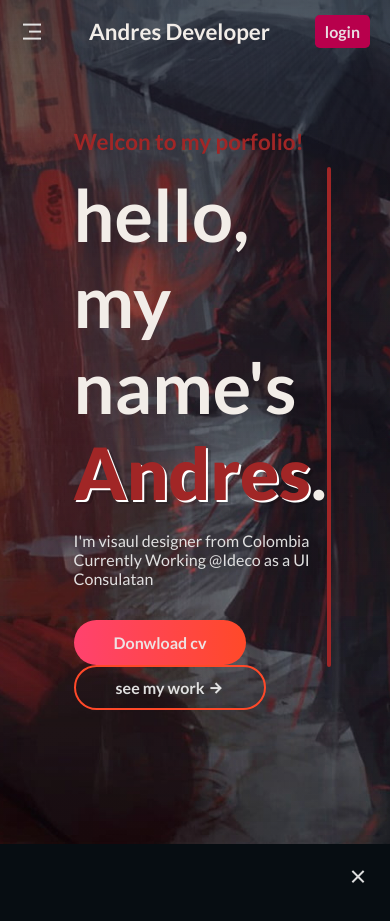
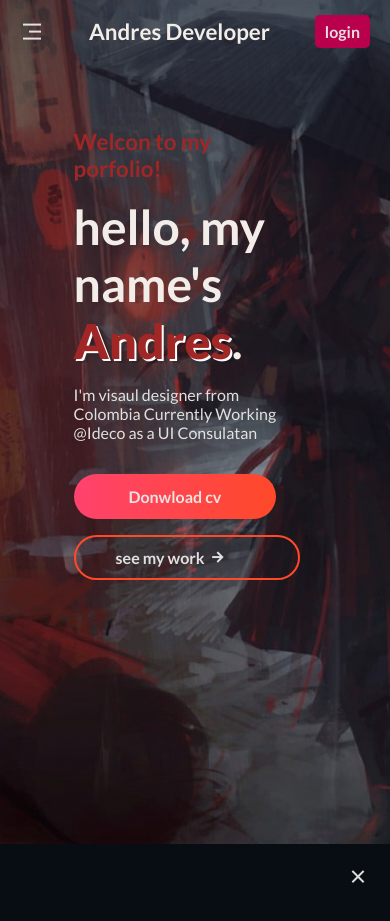
Before and after one commit to codewithandres/-51DayCode-Responsive-Website-with-Login---Registration-Form, a plain HTML site: page index.html in a window 390 px wide. Drawn offline with nearby package versions, Linux system fonts and the light colour scheme; grey boxes are pictures that could not be loaded.

Commit message:
agregado estilos adaptables

```diff
--- a/css/main.css
+++ b/css/main.css
@@ -380,6 +380,7 @@ header {
 
         .buttons {
             margin-top: 1em;
+            display: flex;
 
             button {
                 padding: .8em 2.5em;
@@ -405,10 +406,16 @@ header {
                     padding: .7em 2.5em;
                     background-color: transparent;
                     border: 2px solid hsl(9, 100%, 58%);
+                    display: flex;
+                    align-items: center;
 
-                    &:hover>i {
+                    &:hover i {
+                        transform: translateX(15px);
+                    }
 
-                        transform: translateY(30px);
+                    i {
+                        margin-left: .3em;
+                        transition: transform 200ms cubic-bezier(0.175, 0.885, 0.32, 1.275);
                     }
                 }
             }
@@ -449,6 +456,30 @@ header {
 
 }
 
+@media screen and (max-width: 900px) {
+    .main {
+        .section--container {
+            .section--info {
+                padding-right: 1em;
+
+                h2 {
+                    font-size: 3em;
+                }
+
+                .buttons {
+                    flex-direction: column;
+                    gap: 1em;
+
+                }
+            }
+
+            .section--img {
+                display: none;
+            }
+        }
+    }
+}
+
 @media screen and (max-width: 800px) {
 
     .navbar :is(.menu-btn, .links .close-btn) {
--- a/index.html
+++ b/index.html
@@ -123,9 +123,7 @@
                     <button>Donwload cv</button>
                     <button>
                         see my work
-                        <span>
-                            <i class="ri-arrow-right-line"></i>
-                        </span>
+                        <i class="ri-arrow-right-line"></i>
                     </button>
                 </div>
 
```
